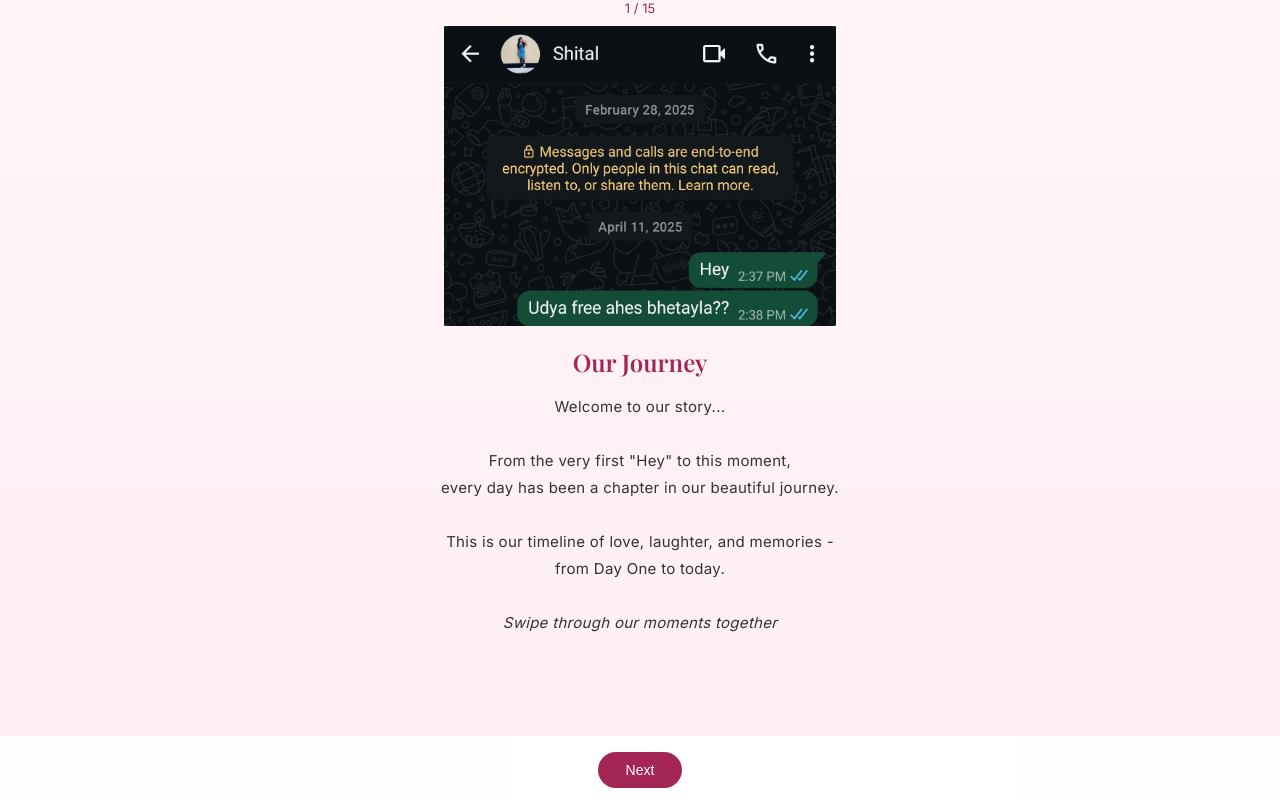
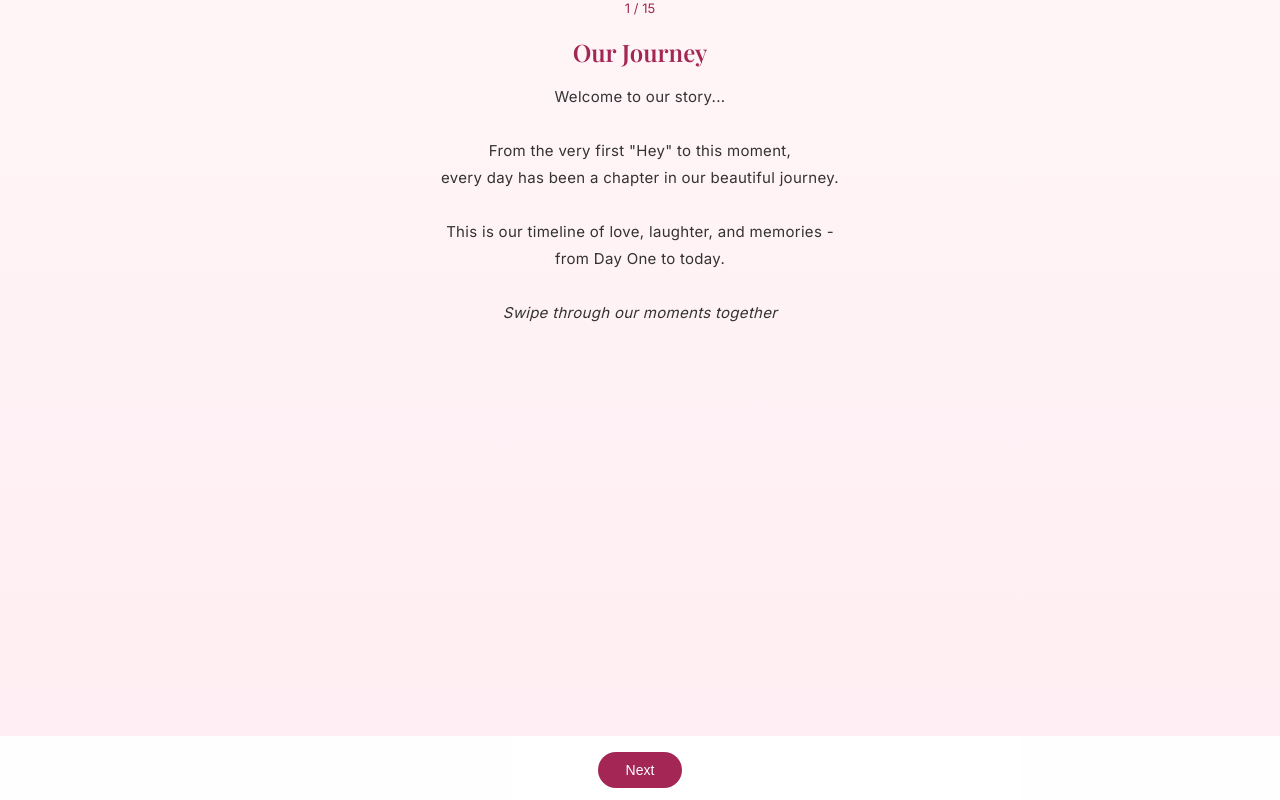
Before and after one commit to onkar-date/valentines-day-26, a plain HTML site: page index.html in a window 1280 px wide. Drawn offline with nearby package versions, Linux system fonts and the light colour scheme.

Commit message:
Removed image from page 1

```diff
--- a/index.html
+++ b/index.html
@@ -27,7 +27,7 @@
 
       <!-- Slide 1: Introduction -->
       <div class="slide active">
-        <img src="images/0.jpg" alt="Our Journey" />
+        <!-- <img src="images/0.jpg" alt="Our Journey" /> -->
         <h2>Our Journey</h2>
         <p>
           Welcome to our story...<br /><br />
```
